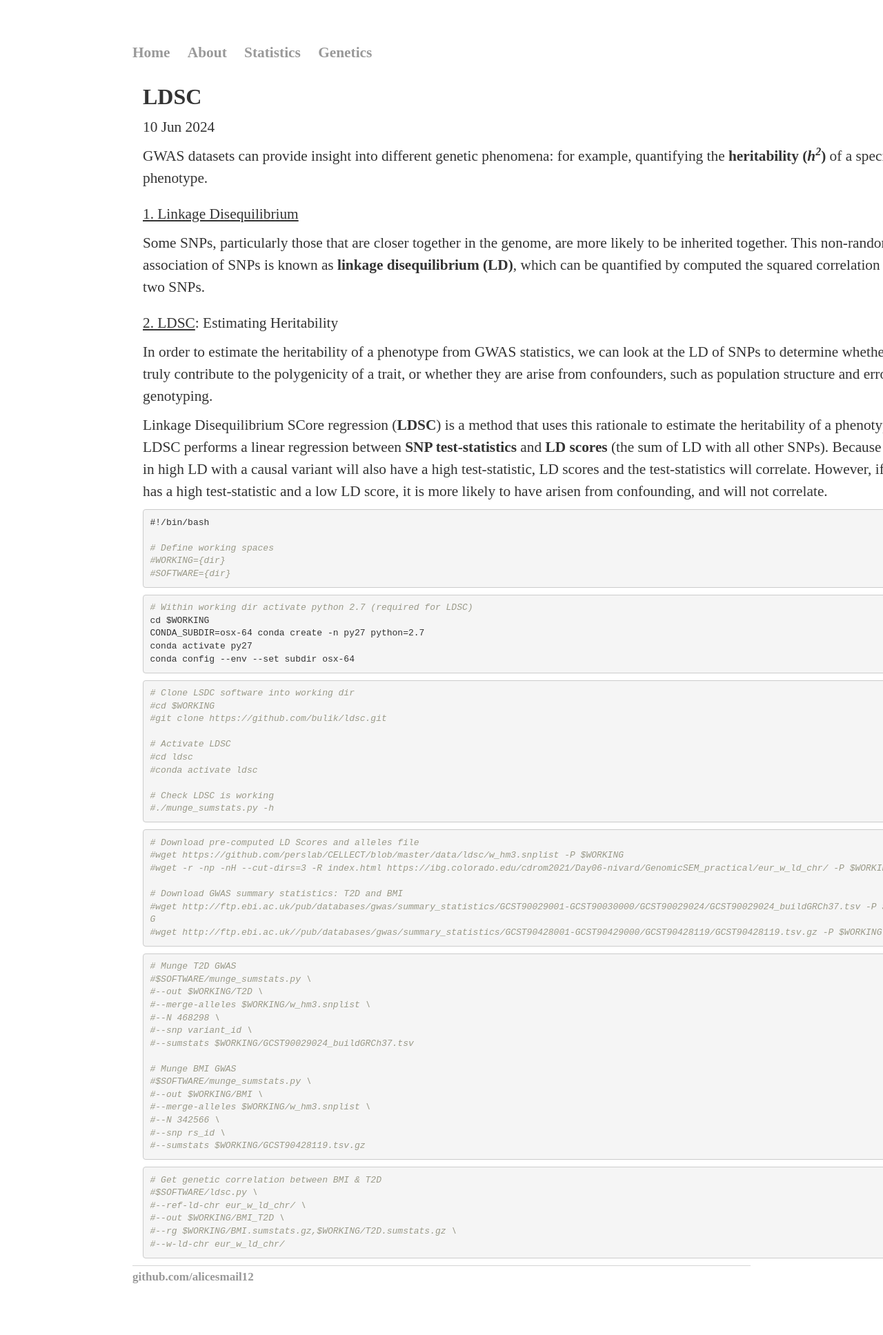
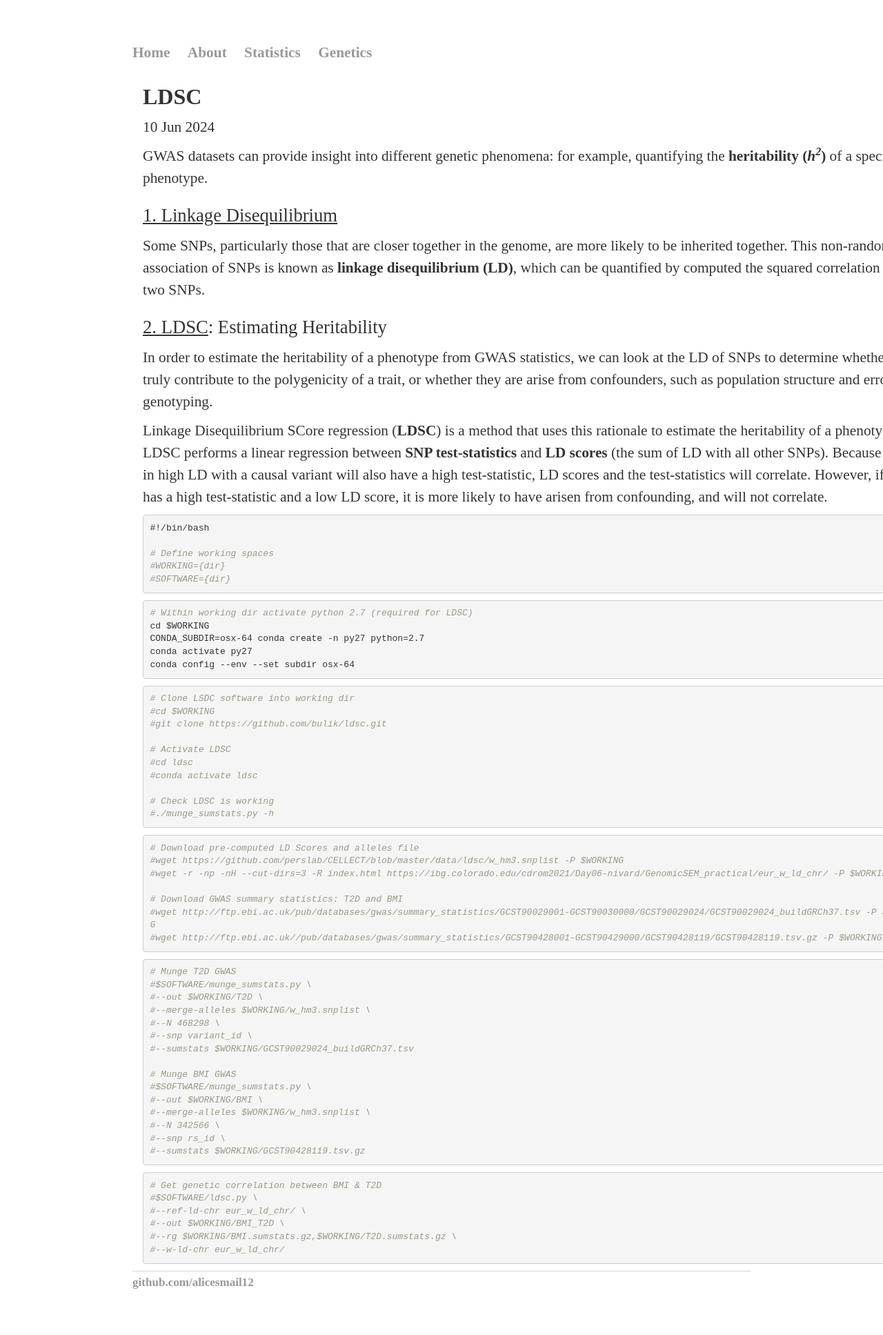
Before and after one commit to alicesmail12/alicesmail12.github.io, a Jekyll site: the page Genetics/_posts/2024-06-10-BashLDSC.html, which Jekyll copies as it is, in a window 1280 px wide. Shown: the whole page at 69% size. Built offline with Jekyll 4.4.1, drawn with Linux system fonts in a browser that asks for light colours; some web fonts are replaced.

Commit message:
Update main.css

```diff
--- a/css/main.css
+++ b/css/main.css
@@ -11,7 +11,13 @@ h1{
     font-weight:bold;
 }
 
-h2,h3,h4,h5,h6,p {
+h2 {
+    font-size: 20pt;
+    font-family: 'Radio Canada Big';
+    line-height: 36px;
+}
+
+h3,h4,h5,h6,p {
     font-size: 16pt;
     font-family: 'Radio Canada Big';
     line-height: 32px;
```
